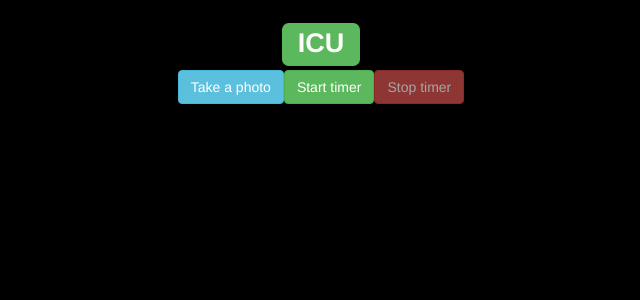
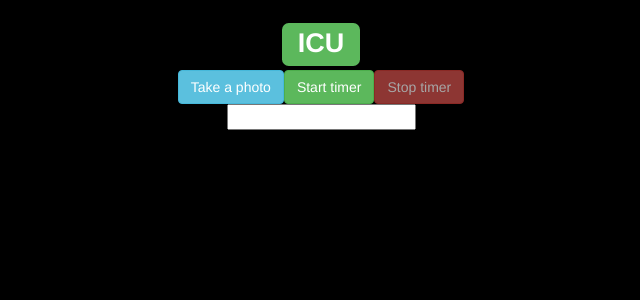
Before and after one commit to Hackathon-WBS-2021/ICU.Web2, an Angular app: page / in a window 1280 px wide. Shown: the top 300 px of the page, without its empty margins (319-959 px from the left). Built offline with nearby package versions, Linux system fonts and the light colour scheme; no server answers.

Commit message:
session id zelf zetten

```diff
--- a/src/app/app.component.html
+++ b/src/app/app.component.html
@@ -32,6 +32,11 @@
         >
           Stop timer
         </button>
+      </div>
+    </div>
+    <div class="col col-md-12">
+      <div class="text-center">
+        <input type="text" [(ngModel)]="sessionid" />
       </div>
     </div>
   </div>
--- a/src/app/app.component.ts
+++ b/src/app/app.component.ts
@@ -42,7 +42,7 @@ export class AppComponent {
   }
 
   startInterval() {
-    this.sessionid = this.randomString();
+    // this.sessionid = this.randomString();
     console.log(this.sessionid);
     this.intervalOn = true;
     console.log("activating automated capturing...");
--- a/src/app/app.module.ts
+++ b/src/app/app.module.ts
@@ -1,11 +1,12 @@
 import { HttpClientModule } from "@angular/common/http";
 import { NgModule } from "@angular/core";
+import { FormsModule } from "@angular/forms";
 import { BrowserModule } from "@angular/platform-browser";
 import { AppComponent } from "./app.component";
 
 @NgModule({
   declarations: [AppComponent],
-  imports: [BrowserModule, HttpClientModule],
+  imports: [BrowserModule, HttpClientModule, FormsModule],
   providers: [],
   bootstrap: [AppComponent],
 })
```
